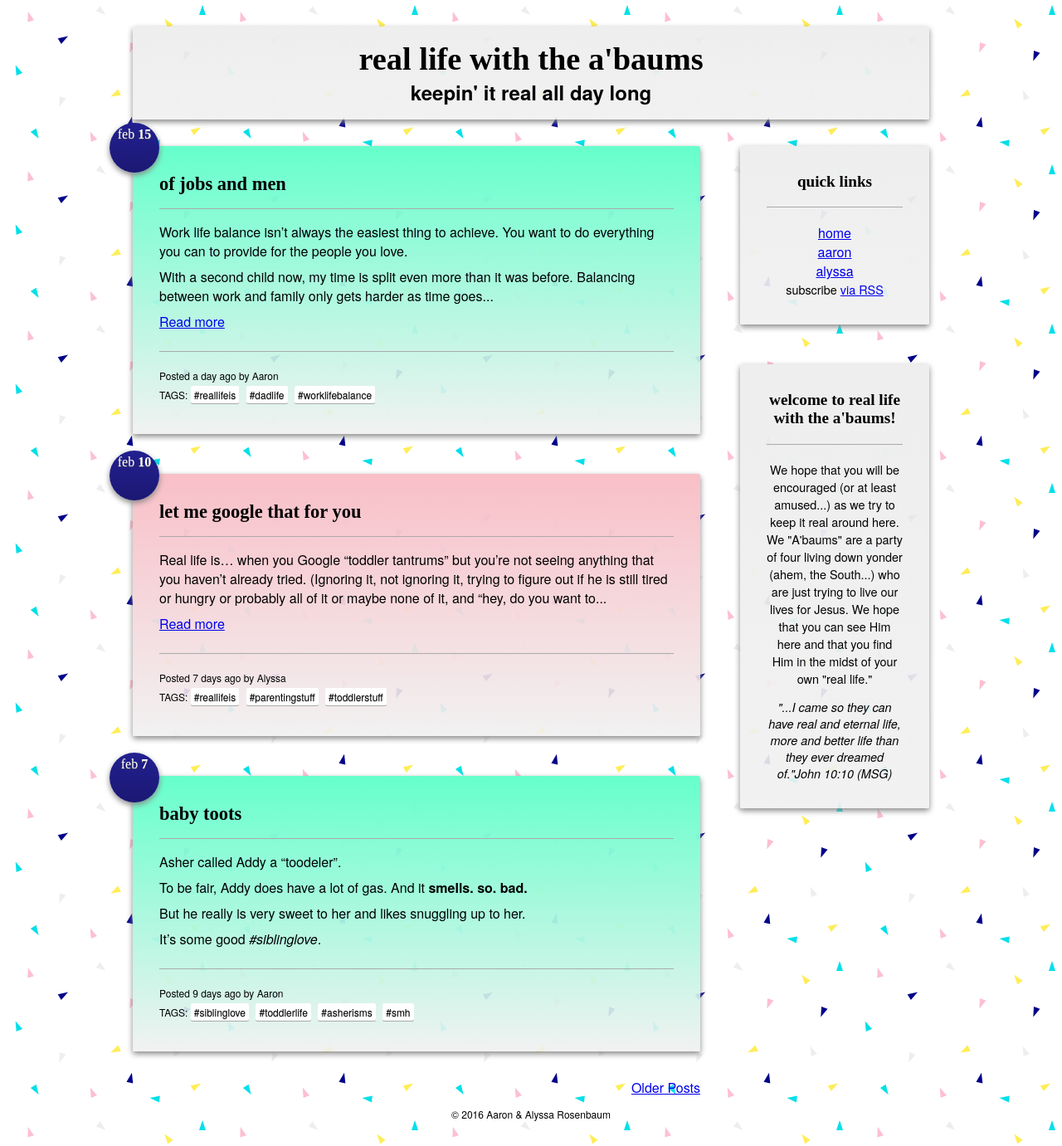
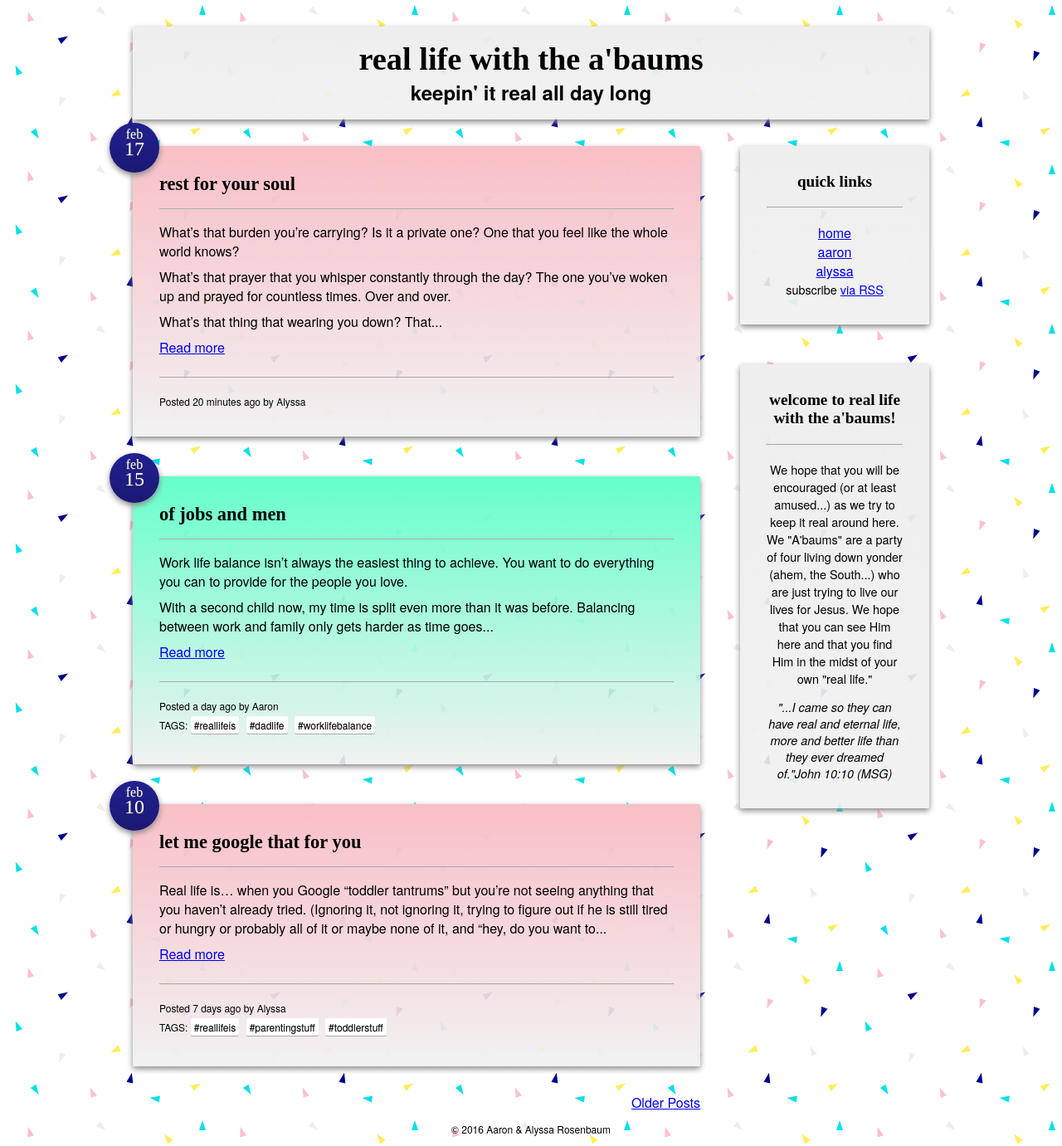
Before and after one commit to arosenb2/real-life-blog, a Jekyll site: the page built from index.html, in a window 1280 px wide. Shown: the whole page at 83% size. Built offline with Jekyll 4.4.1, drawn with Linux system fonts in a browser that asks for light colours; some web fonts are replaced; the list of posts is cut into pages by our own code.

Commit message:
Add a new post
Use span instead of strong on home

```diff
--- /dev/null
+++ b/_posts/2016-02-16-rest-for-you-soul.md
@@ -0,0 +1,23 @@
+---
+title: rest for your soul
+author: Alyssa
+layout: post
+date: 2016-02-16 22:30 -0500
+categories: alyssa
+tags:
+---
+What’s that burden you’re carrying? Is it a private one? One that you feel like the whole world knows?
+
+What’s that prayer that you whisper constantly through the day? The one you’ve woken up and prayed for countless times. Over and over.
+
+What’s that thing that wearing you down? That relationship? That schedule? Those bills?
+
+That thing that’s been on your mind since you saw that headline come across your newsfeed. That hope in your heart since you saw those test results. That fear that you’ve tried to squelch ever since that scary night in the ER.
+
+I don’t have any easy fixes or 10 ways to make it better. We surely don’t have it all together over here. BUT, Jesus does say the same thing to you and to me.
+
+> "**Come to me, all you who are weary and burdened, and I will give you rest.** Take my yoke upon you and learn from me, for I am gentle and humble in heart, and you will find rest for your souls. **For my yoke is easy and my burden is light.**” <cite>Matthew 11:28-30 (NIV, emphasis added)</cite>
+
+Whatever that prayer, whatever that burden, give it over to Him. Daily. Hourly if needed.
+
+And in Him, find rest.
--- a/index.html
+++ b/index.html
@@ -6,7 +6,7 @@ layout: default
         <article class="{% if post.author %}{{ post.author }}{% endif %} elevate" itemscope itemtype="http://schema.org/BlogPosting">
             <header>
                 <h3 itemprop="name headline"><a href="{{ post.url | prepend: site.baseurl | remove:'index.html' }}">{{ post.title }}</a></h3>
-                <span class="posted elevate">{{ post.date | date: "%b" }} <strong>{{ post.date | date: "%-d" }}</strong></span>
+                <span class="posted elevate">{{ post.date | date: "%b" }} <span>{{ post.date | date: "%-d" }}</span></span>
             </header>
             <section itemprop="articleBody">
                 {% assign wordCount = post.content | number_of_words %}
```
